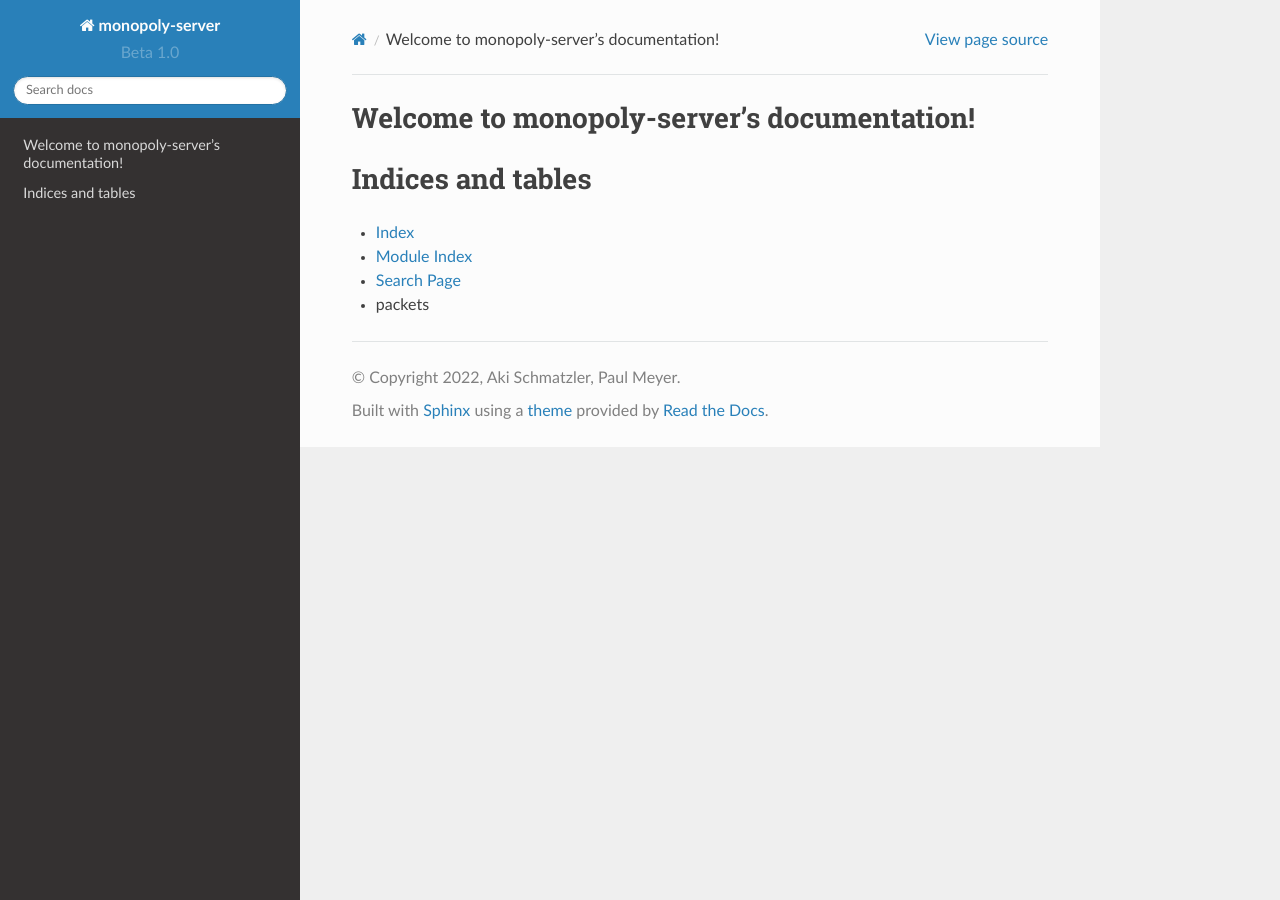
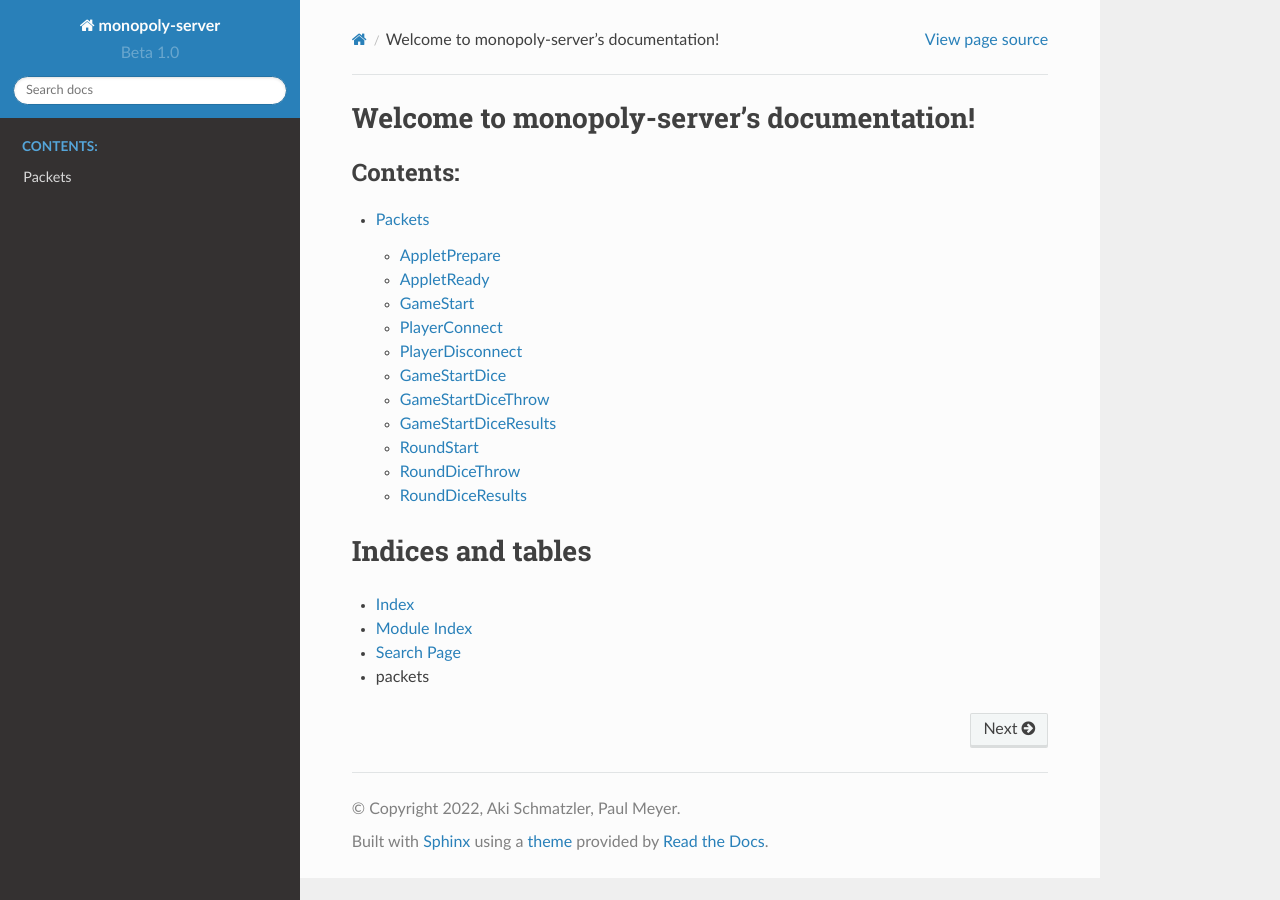
Before and after one commit to 3A-Unistra/Server, a Sphinx documentation site: the page built from docs/source/index.rst, in a window 1280 px wide. Built offline with Sphinx 7.4.7 and the Read the Docs theme 2.0.0, drawn with Linux system fonts in a browser that asks for light colours; formulas are drawn with MathJax 3; some of the changed lines change nothing that is shown.

Commit message:
doc packets - suite

```diff
--- a/docs/source/index.rst
+++ b/docs/source/index.rst
@@ -10,6 +10,7 @@ Welcome to monopoly-server's documentation!
    :maxdepth: 2
    :caption: Contents:
 
+   pages/packets.rst
 
 
 Indices and tables
--- a/docs/source/packets.rst
+++ /dev/null
@@ -1,56 +0,0 @@
-Packets
-=======
-
-AppletPrepare
--------------
-
-Paquet envoyé par le serveur au WebSocket du lobby, voir **Paquets démarrage**
-A partir de ce moment là, la partie web devra démarrer l'applet unity et se déconnecter du WebSocket "lobby".
-L'applet unity webgl devra se connecter au WebSocket de la partie et envoyer le paquet AppletReady.
-
-AppletReady
------------
-
-Ce paquet est envoyé par le client quand il a chargé l'applet.
-Le client est toujours en "Loading Screen (attente des joueurs)"
-Quand le serveur a recu tous les AppletReady nécessaire il envoie le paquet GameStart.
-
-GameStart
----------
-
-Lorsque tous les joueurs sont prêts et ont chargé le jeu.
--> Enleve l'écran d'attente des joueurs
-
-
-PlayerConnect
--------------
-
-Lorsqu'un joueur se connecte, ou un bot en début de partie.
-
-
-PlayerDisconnect
-----------------
-
-Lorsqu'un joueur se déconnecte ou crash (indiquer la raison).
-(Remplacement du joueur par un bot par exemple)
-
-GameStartDice
--------------
-
-
-
-
-GameStartDiceThrow
-------------------
-
-GameStartDiceResults
---------------------
-
-RoundStart
-----------
-
-RoundDiceThrow
---------------
-
-RoundDiceResults
-----------------
--- /dev/null
+++ b/docs/source/pages/packets.rst
@@ -0,0 +1,83 @@
+Packets
+=======
+
+Le contenu des paquets est au format JSON.
+
+AppletPrepare
+-------------
+
+Paquet envoyé par le serveur au WebSocket du lobby, voir **Paquets démarrage**
+A partir de ce moment là, la partie web devra démarrer l'applet unity et se déconnecter du WebSocket "lobby".
+L'applet unity webgl devra se connecter au WebSocket de la partie et envoyer le paquet AppletReady.
+
+*ce paquet ne contient pas d'informations*
+
+AppletReady
+-----------
+(*envoyé par le client*).
+Ce paquet est envoyé par le client quand il a chargé l'applet.
+Le client est toujours en "Loading Screen (attente des joueurs)"
+Quand le serveur a recu tous les AppletReady nécessaire il envoie le paquet GameStart.
+
+*ce paquet ne contient pas d'informations*
+
+GameStart
+---------
+
+Lorsque tous les joueurs sont prêts et ont chargé le jeu.
+-> Enleve l'écran d'attente des joueurs
+
+*ce paquet ne contient pas d'informations*
+
+
+PlayerConnect
+-------------
+
+Lorsqu'un joueur se connecte, ou un bot en début de partie.
+
+**contenu du paquet :**
+ * indiquer si c'est un bot + niveau de difficultés du bot
+ * identifiant du joueur si c'est un joueur
+
+PlayerDisconnect
+----------------
+
+Lorsqu'un joueur se déconnecte, crash ou timeout.
+*si ce paquet est reçu, le joueur en question doit être remplacé par un bot*
+
+**contenu du paquet :**
+ * identifiant du joueur
+ * raison de la deconnexion
+
+GameStartDice
+-------------
+Paquet à envoyer à chaque client pour que l'applet unity demande aux joueurs de lancer le dé.
+
+*ce paquet ne contient pas d'informations*
+
+GameStartDiceThrow
+------------------
+(*envoyé par le client*)
+Envoyé lorque le client a appuyé sur le bouton pour lancer le dé. Si le serveur ne reçoit pas
+ ce paquet après un timeout du paquet *GameStartDice*, le serveur lance le dé automatiquement.
+
+**contenu du paquet :**
+ * identifiant du joueur
+
+
+GameStartDiceResults
+--------------------
+Paquet contenant le résultat du lancer de dé du joueur.
+
+**contenu du paquet :**
+ * identifiant du joueur
+ * résultat du lancer de dé
+
+RoundStart
+----------
+
+RoundDiceThrow
+--------------
+
+RoundDiceResults
+----------------
```
